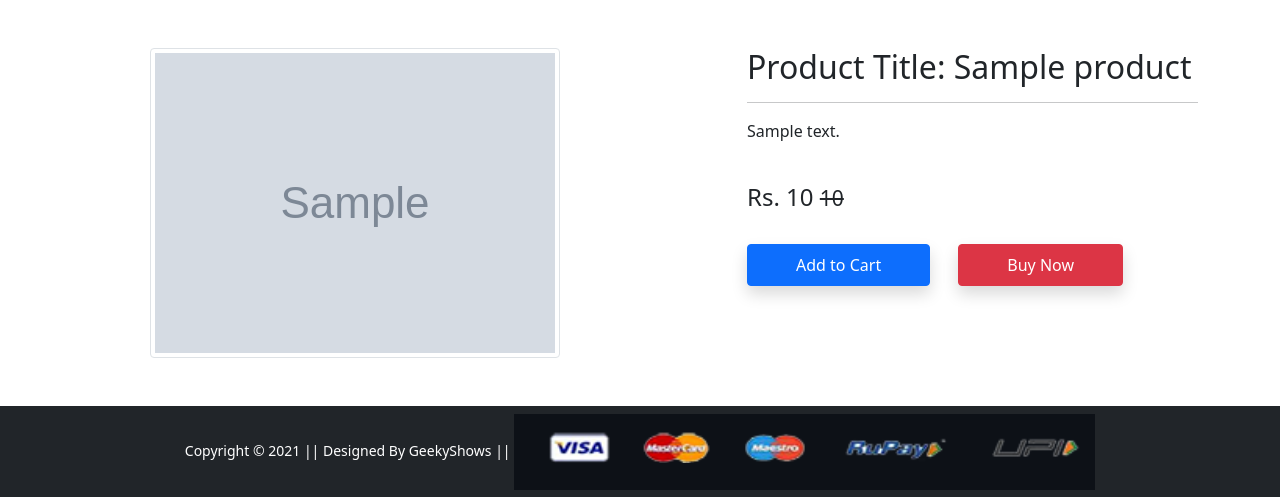
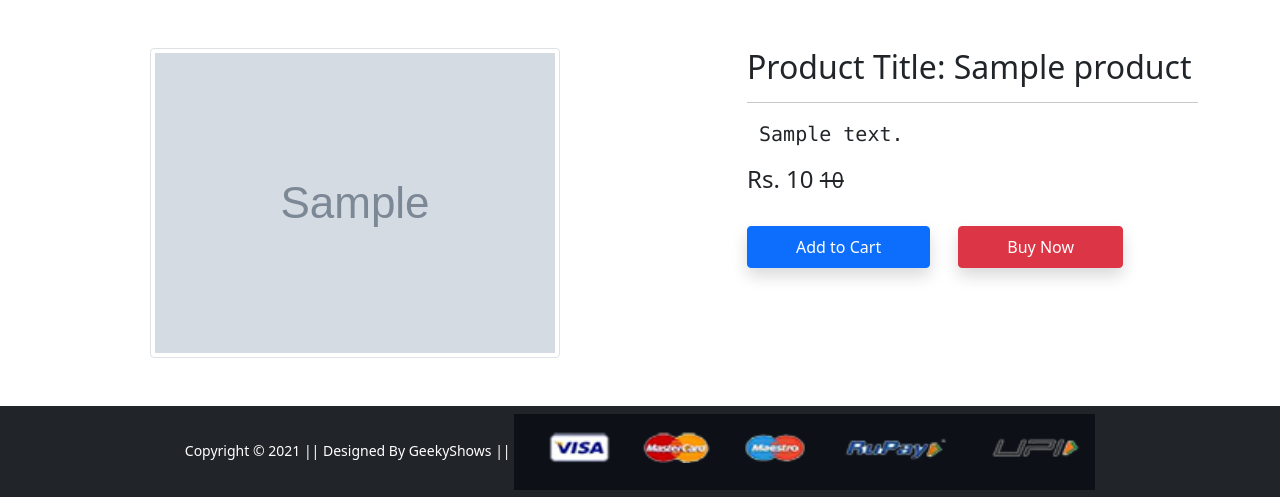
Before and after one commit to sangeeta-chaukulkar/Ecommerce, a Django app: template core/templates/core/productdetail.html in a window 1280 px wide. Shown: the part 56-553 px from the top of the page. Run offline with Django 3.2, Linux system fonts and the light colour scheme; the template is opened without the code that fills it: most values are stand-ins (such as "Sample title", 1, 10 or a date in 2020); grey boxes marked "Sample" are stand-in pictures; some libraries are stand-ins or nearby versions.

Commit message:
added product description

```diff
--- a/core/templates/core/productdetail.html
+++ b/core/templates/core/productdetail.html
@@ -10,7 +10,8 @@
   <div class="col-sm-5 offset-sm-1">
    <h2>Product Title: {{product.title}}</h2>
    <hr>
-   <p> {{product.description}} </p> <br>
+   <pre><span class="fs-5"> {{ product.description }}</span></pre>
+   <!-- <p> {{product.description}} </p> <br> -->
 
    <h4>Rs. {{product.discounted_price}} <small class="fw-light text-decoration-line-through">{{product.selling_price}}</small></h4> <br>
    {% if request.user.is_authenticated %}
```
